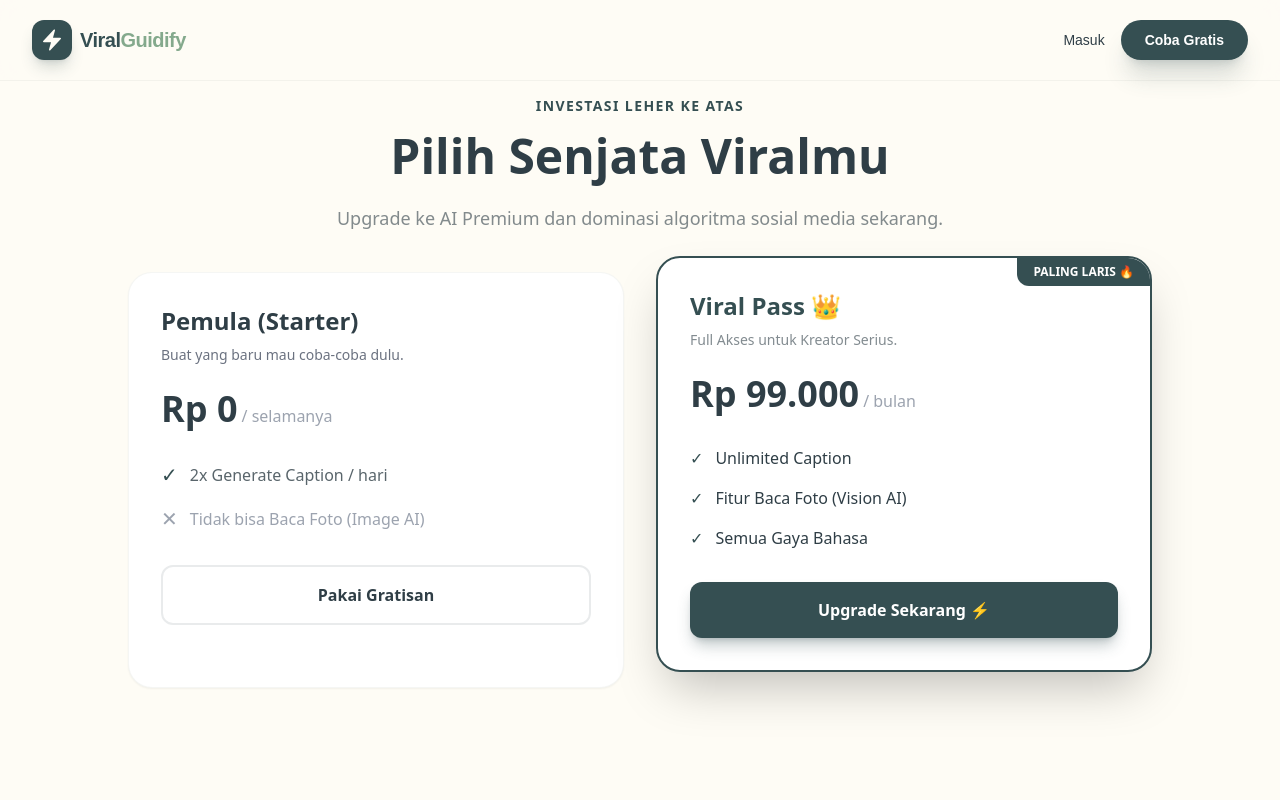
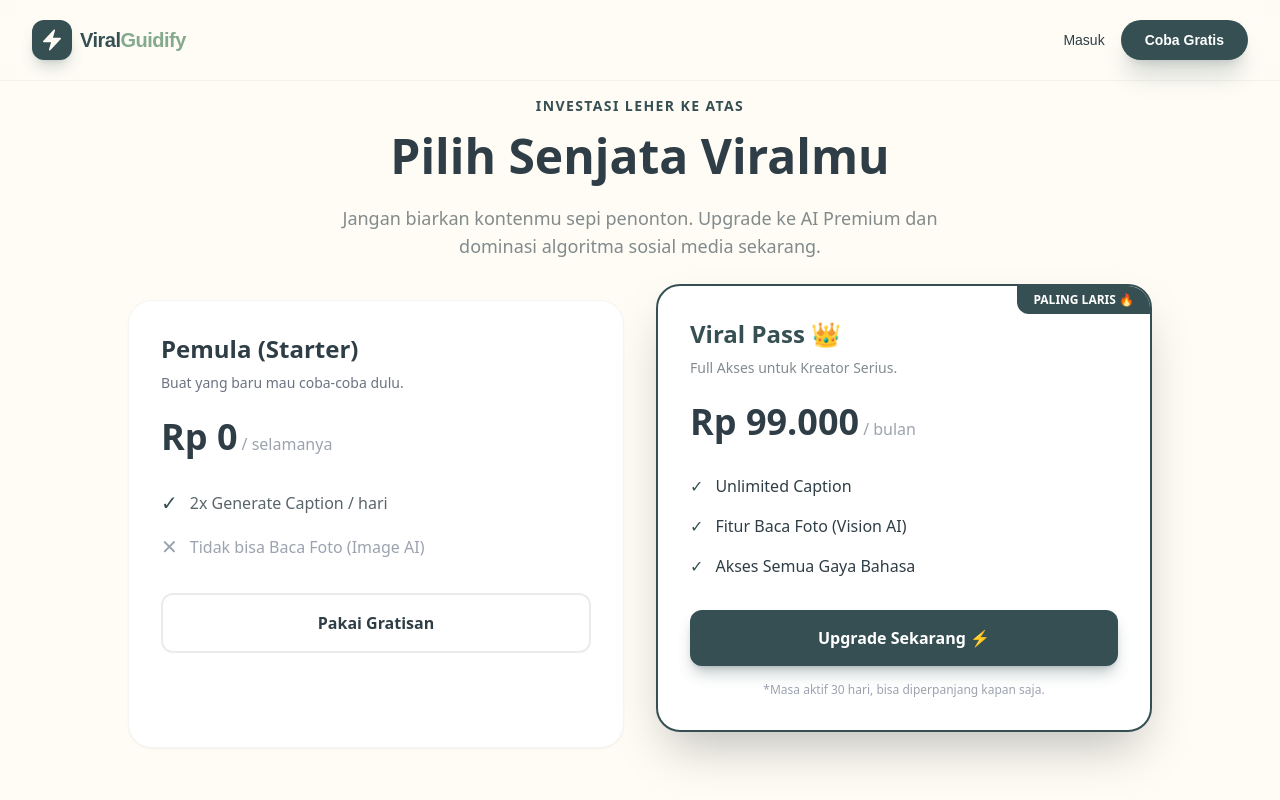
Before and after one commit to tukaoffcial27/viral-guidify, a Next.js app: page /pricing in a window 1280 px wide. Shown: the top 800 px of the page. Built offline with nearby package versions, Linux system fonts and the light colour scheme.

Commit message:
Update pricing link to Lynk.id

```diff
--- a/app/pricing/page.tsx
+++ b/app/pricing/page.tsx
@@ -3,8 +3,9 @@
 import Link from "next/link";
 
 export default function PricingPage() {
-  // LINK MAYAR FINAL (Sudah dipasang)
-  const paymentLink = "https://tuka-official.myr.id/pl/viralguidify-premium";
+  // LINK LYNK.ID (TUKA STORE) - SIAP JUALAN! 🚀
+  // Saya sudah ubah ke HTTPS agar aman saat dibuka di browser
+  const paymentLink = "https://lynk.id/tukastore/5pwqg0m31481/checkout";
 
   return (
     <div className="min-h-screen bg-luxury-cream font-sans flex flex-col">
@@ -18,7 +19,7 @@ export default function PricingPage() {
           Pilih Senjata Viralmu
         </h1>
         <p className="text-luxury-dark/60 max-w-2xl mx-auto text-lg">
-          Upgrade ke AI Premium dan dominasi algoritma sosial media sekarang.
+          Jangan biarkan kontenmu sepi penonton. Upgrade ke AI Premium dan dominasi algoritma sosial media sekarang.
         </p>
       </div>
 
@@ -46,7 +47,7 @@ export default function PricingPage() {
             </Link>
           </div>
 
-          {/* PAKET PREMIUM */}
+          {/* PAKET PREMIUM (LINKED TO LYNK.ID) */}
           <div className="bg-white rounded-3xl p-8 border-2 border-luxury-green shadow-2xl relative overflow-hidden transform md:-translate-y-4">
             <div className="absolute top-0 right-0 bg-luxury-green text-white text-xs font-bold px-4 py-1.5 rounded-bl-xl">PALING LARIS 🔥</div>
 
@@ -61,10 +62,10 @@ export default function PricingPage() {
             <ul className="space-y-4 mb-8 text-luxury-dark">
               <li className="flex items-center gap-3 font-medium"><span className="text-luxury-green">✓</span> Unlimited Caption</li>
               <li className="flex items-center gap-3 font-medium"><span className="text-luxury-green">✓</span> Fitur Baca Foto (Vision AI)</li>
-              <li className="flex items-center gap-3 font-medium"><span className="text-luxury-green">✓</span> Semua Gaya Bahasa</li>
+              <li className="flex items-center gap-3 font-medium"><span className="text-luxury-green">✓</span> Akses Semua Gaya Bahasa</li>
             </ul>
 
-            {/* TOMBOL YANG MENGARAH KE MAYAR */}
+            {/* TOMBOL YANG MENGARAH KE LYNK.ID */}
             <a
               href={paymentLink}
               target="_blank"
@@ -73,6 +74,10 @@ export default function PricingPage() {
             >
               Upgrade Sekarang ⚡
             </a>
+
+            <p className="text-center text-xs text-gray-400 mt-4">
+              *Masa aktif 30 hari, bisa diperpanjang kapan saja.
+            </p>
           </div>
 
         </div>
```
